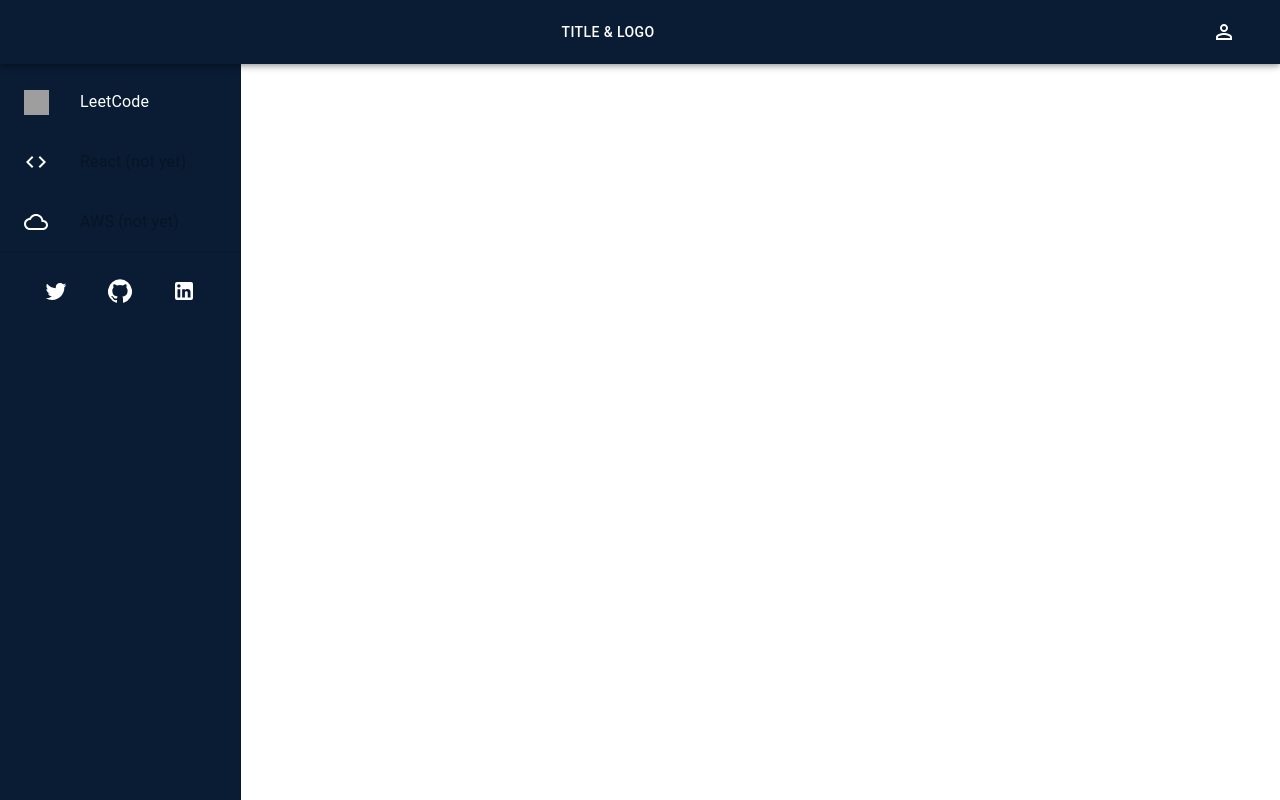
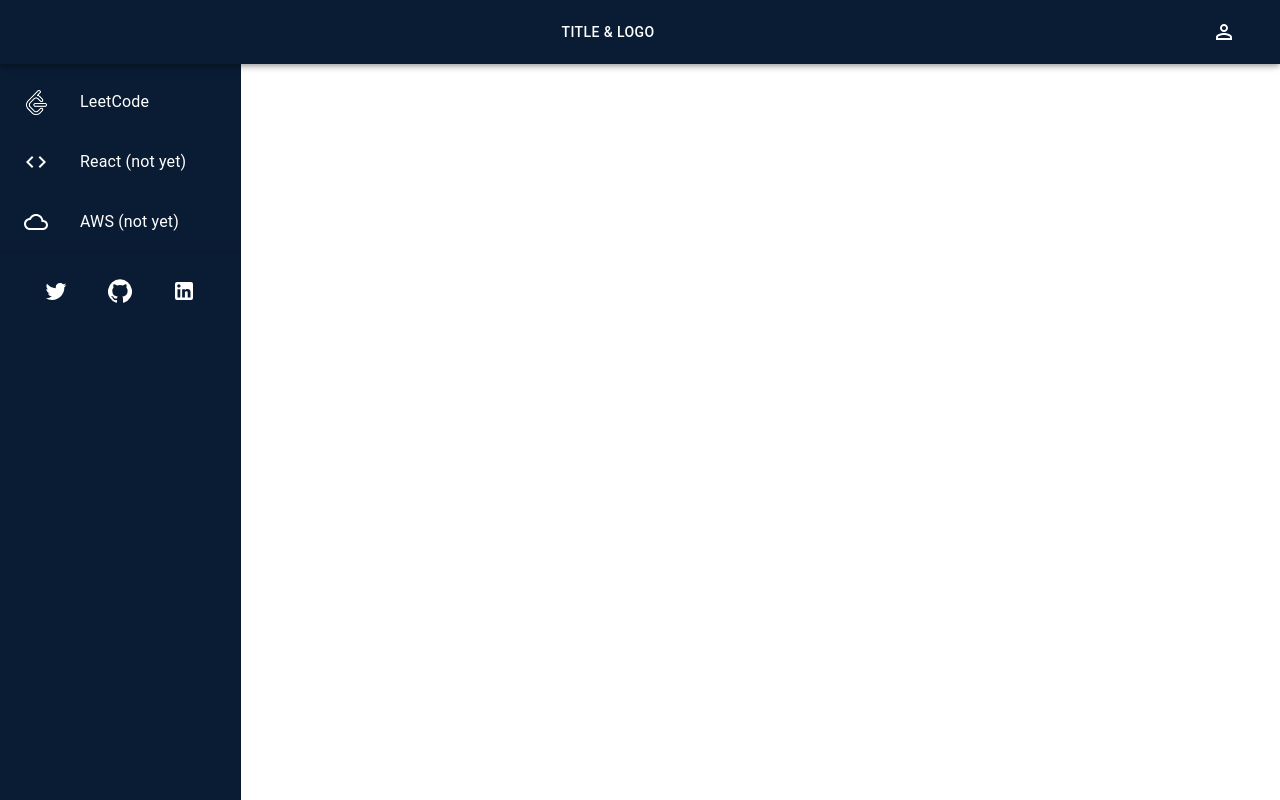
Before and after one commit to jun-uen0/react-techs, a React (Create React App) app: page / in a window 1280 px wide. Built offline with nearby package versions, Linux system fonts and the light colour scheme; grey boxes are pictures that could not be loaded.

Commit message:
enabled react and aws

```diff
--- a/src/components/Layout/SideBar/parts/Items.tsx
+++ b/src/components/Layout/SideBar/parts/Items.tsx
@@ -3,7 +3,7 @@ import ListItem from '@material-ui/core/ListItem'
 import ListItemIcon from '@material-ui/core/ListItemIcon'
 import ListItemText from '@material-ui/core/ListItemText'
 import Button from '@material-ui/core/Button'
-import leetCodeLogo from '../../../../assets/leetcode.png'
+import leetCodeLogo from '../../../assets/leetcode.png'
 import Code from '@material-ui/icons/Code'
 import CloudQueue from '@material-ui/icons/CloudQueue'
 
@@ -27,7 +27,7 @@ export default function ClippedDrawer() {
         </Button>
       </ListItem>
       <ListItem key={'React'}>
-        <Button classes={{ text: classes.text }} disabled>
+        <Button classes={{ text: classes.text }} >
           <ListItemIcon>
             <Code
               color='secondary'
@@ -37,7 +37,7 @@ export default function ClippedDrawer() {
         </Button>
       </ListItem>
       <ListItem key={'AWS'}>
-        <Button classes={{ text: classes.text }} disabled>
+        <Button classes={{ text: classes.text }} >
           <ListItemIcon>
             <CloudQueue
               color='secondary'
```
